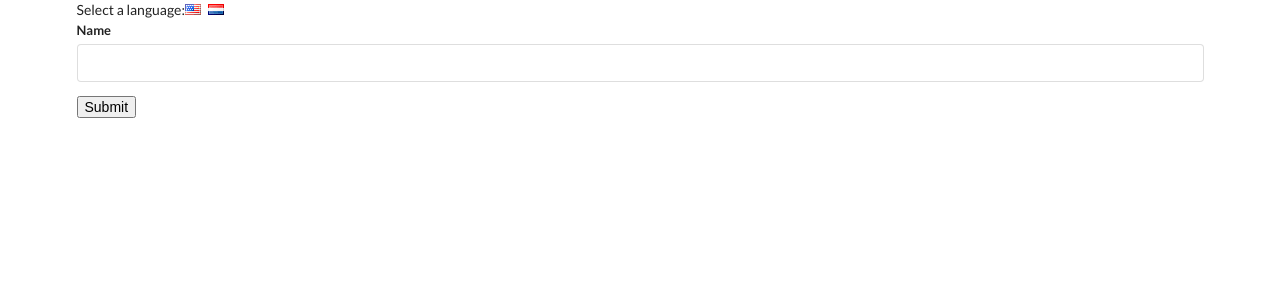
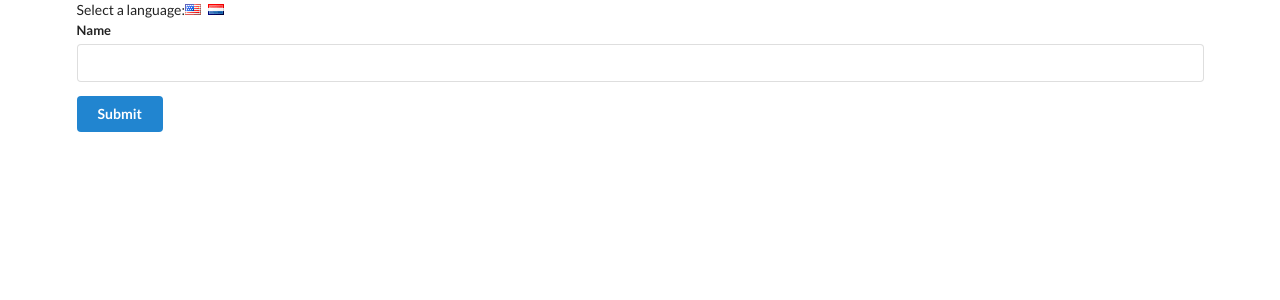
Before and after one commit to slightlyoffbass/react-context-demo, a React (Create React App) app: page / in a window 1280 px wide. Shown: the top 300 px of the page. Built offline with nearby package versions, Linux system fonts and the light colour scheme.

Commit message:
add context object

```diff
--- a/src/components/Button.js
+++ b/src/components/Button.js
@@ -1,8 +1,12 @@
 import React from 'react';
+import LanguageContext from '../context/LanguageContext';
 
 class Button extends React.Component{
+
+    static contextType = LanguageContext;
+
     render(){
-        return <button classname="ui button primary">Submit</button>
+        return <button className="ui button primary">Submit</button>
     }
 }
 
--- /dev/null
+++ b/src/context/LanguageContext.js
@@ -0,0 +1,3 @@
+import React from 'react';
+
+export default React.createContext('english');
```
